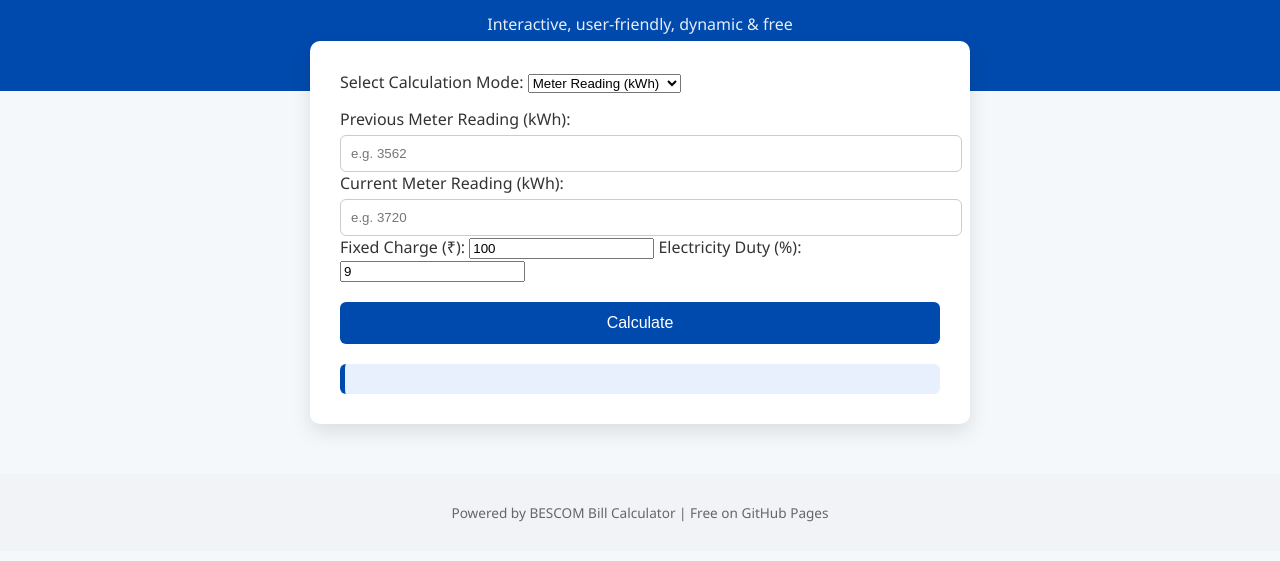
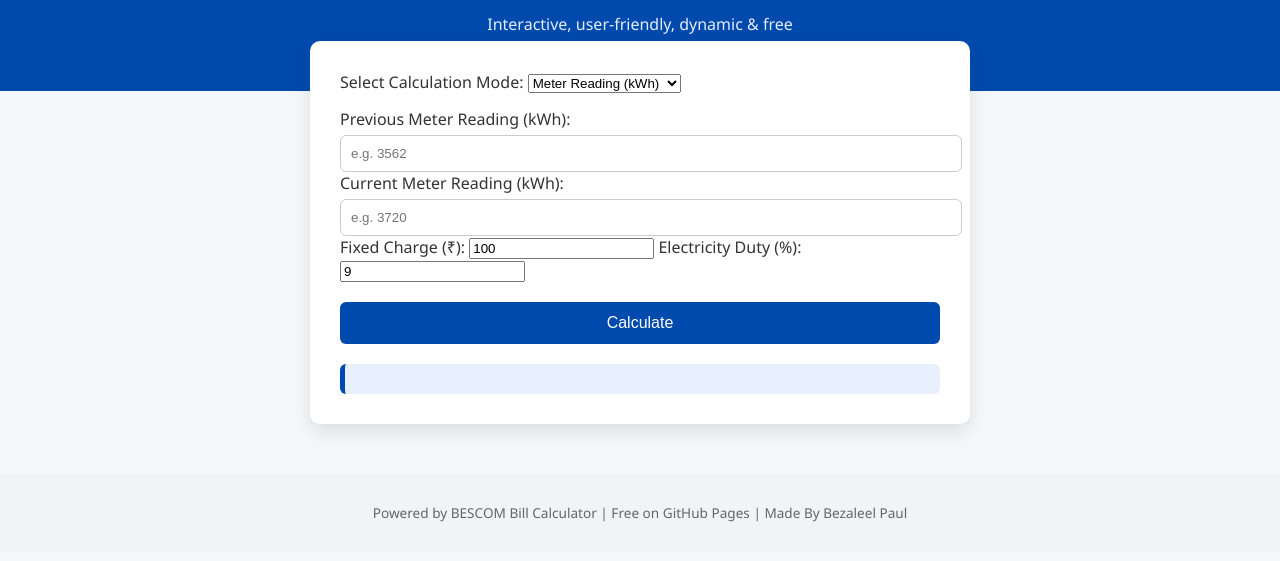
Before and after one commit to BezaleelPaul/BESCOM-Calculator, a plain HTML site: page index.html in a window 1280 px wide. Shown: the part 107-668 px from the top of the page. Drawn offline with Linux system fonts and the light colour scheme.

Commit message:
Update footer to include creator credit
Added creator credit to the footer.

```diff
--- a/index.html
+++ b/index.html
@@ -56,7 +56,7 @@
 </main>
 
 <footer>
-  <p>Powered by BESCOM Bill Calculator | Free on GitHub Pages</p>
+  <p>Powered by BESCOM Bill Calculator | Free on GitHub Pages | Made By Bezaleel Paul</p>
 </footer>
 
 <script src="script.js"></script>
```
